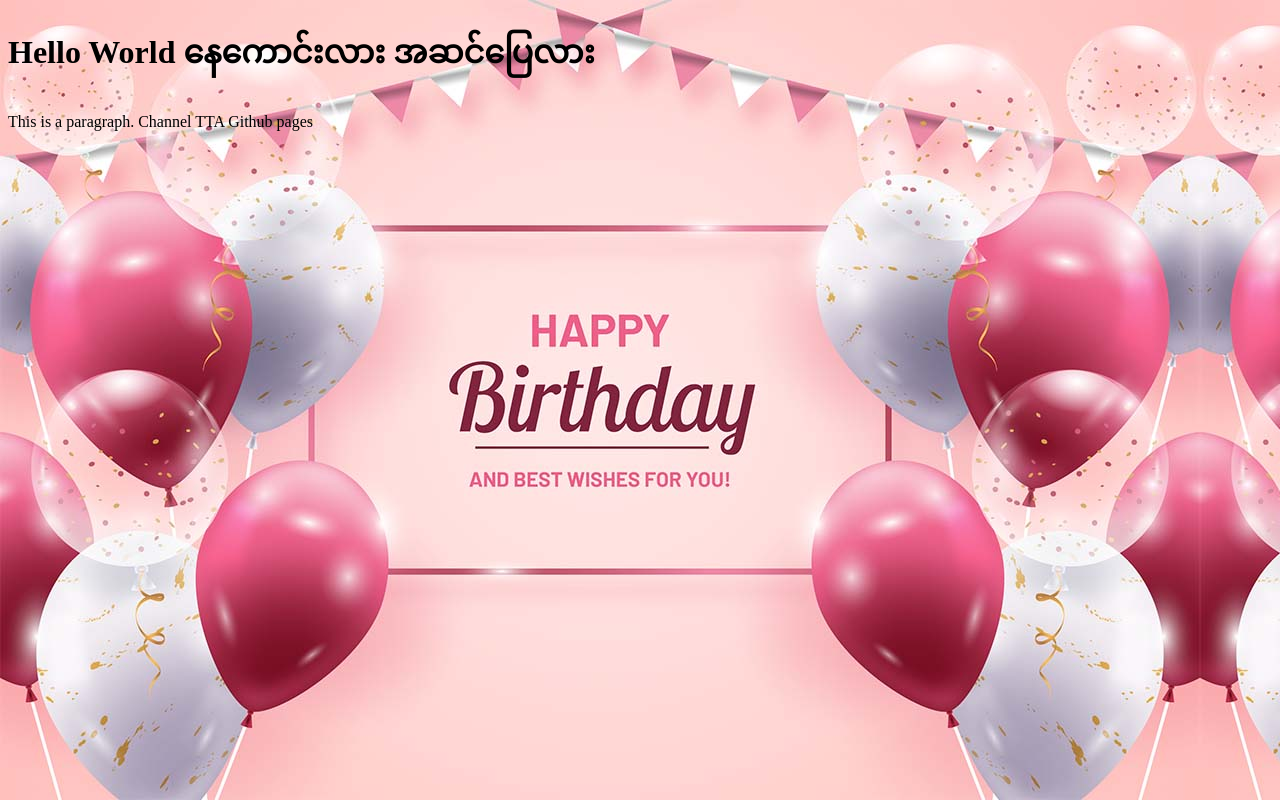
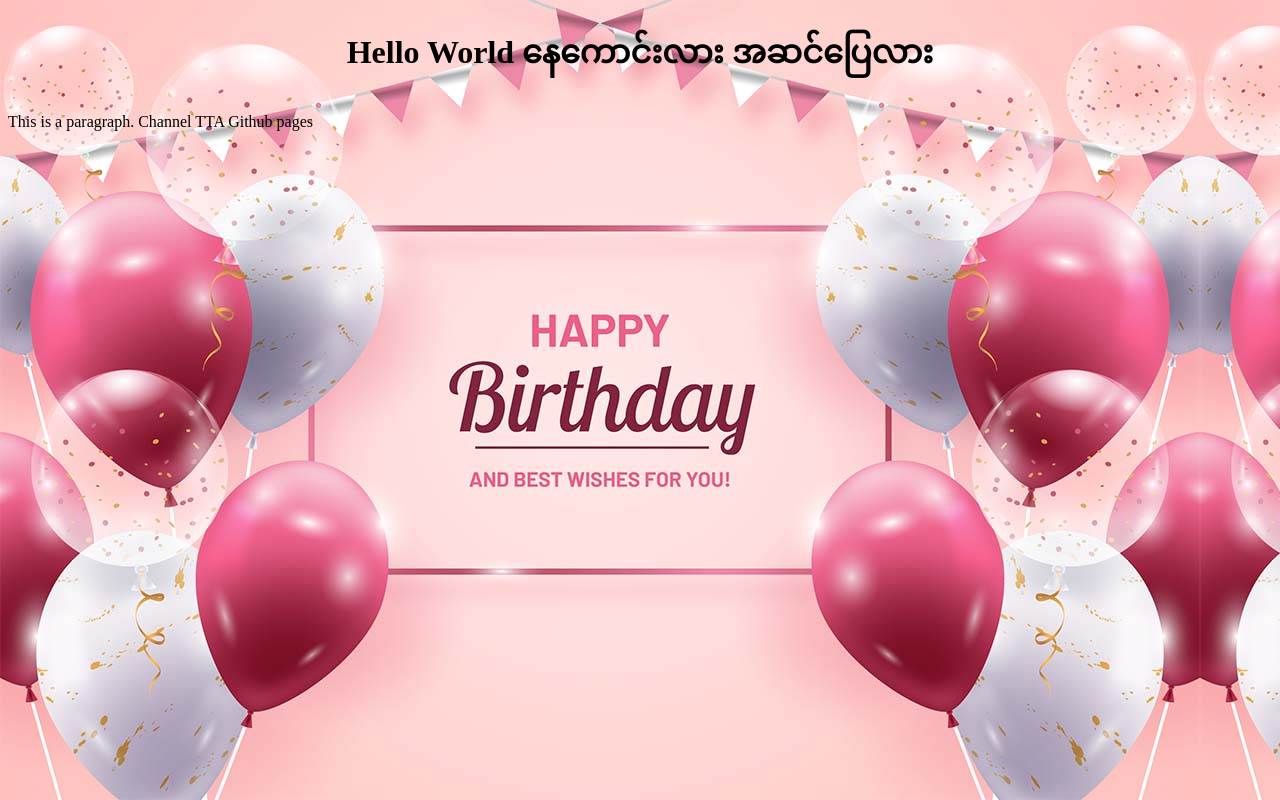
Before and after one commit to thantoeaungat/happy, a plain HTML site: page index.html in a window 1280 px wide. Drawn offline with Linux system fonts and the light colour scheme.

Commit message:
Update index.html

```diff
--- a/index.html
+++ b/index.html
@@ -3,7 +3,7 @@
 <title>Happy Birthday KKCM</title>
 <body>
 
-<h1>Hello World နေကောင်းလား အဆင်ပြေလား</h1>
+<center><h1>Hello World နေကောင်းလား အဆင်ပြေလား</h1></center>
 <p>This is a paragraph. Channel TTA Github pages</p>
 
 
```
